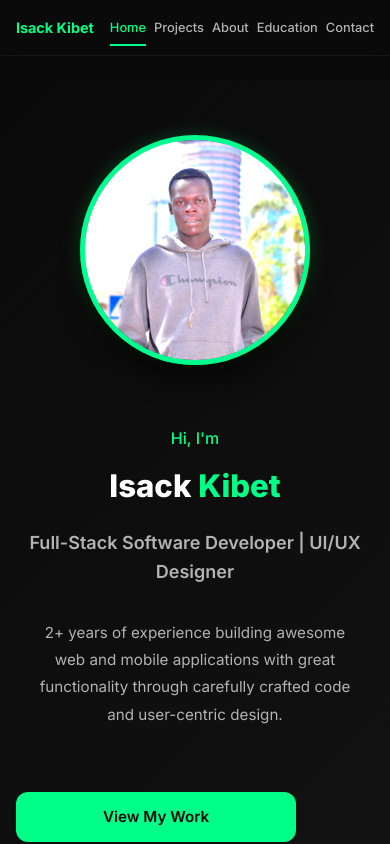
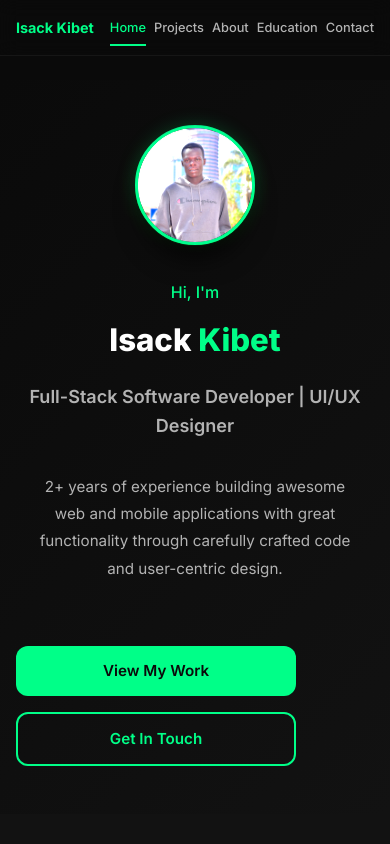
Before and after one commit to isackkibet/isack-profile, a React (Vite) app in the folder portfolio-frontend/: page / in a window 390 px wide. Shown: the top 844 px of the page. Built offline with nearby package versions, Linux system fonts and the light colour scheme; no server answers.

Commit message:
Reposition profile photo for better mobile visibility and layout

```diff
--- a/portfolio-frontend/src/components/sections/Hero.css
+++ b/portfolio-frontend/src/components/sections/Hero.css
@@ -147,6 +147,24 @@
   background: linear-gradient(135deg, var(--color-surface) 0%, var(--color-bg-secondary) 100%);
 }
 
+.profile-photo-mobile {
+  display: none;
+  margin-bottom: var(--spacing-lg);
+}
+
+.profile-photo-mobile .profile-photo {
+  width: 120px;
+  height: 120px;
+  margin: 0 auto;
+  border-width: 3px;
+}
+
+.profile-photo-mobile .profile-photo img {
+  width: 100%;
+  height: 100%;
+  object-fit: cover;
+}
+
 .profile-glow {
   position: absolute;
   width: 400px;
@@ -270,6 +288,14 @@
     font-size: 0.95rem;
   }
 
+  .profile-photo-mobile {
+    display: block;
+  }
+
+  .hero-visual {
+    display: none;
+  }
+
   .profile-photo-container {
     width: 250px;
     height: 250px;
--- a/portfolio-frontend/src/components/sections/Hero.jsx
+++ b/portfolio-frontend/src/components/sections/Hero.jsx
@@ -31,6 +31,21 @@ const Hero = () => {
         animate="visible"
       >
         <motion.div className="hero-text" variants={itemVariants}>
+          <motion.div className="profile-photo-mobile">
+            <div className="profile-photo">
+              <img
+                src="/profile.jpg"
+                alt="Isack Kibet"
+                loading="eager"
+                decoding="async"
+                onError={(e) => {
+                  e.target.style.display = 'none';
+                  e.target.parentElement.innerHTML = '<div class="profile-placeholder">IK</div>';
+                }}
+              />
+            </div>
+          </motion.div>
+
           <motion.p className="hero-greeting">Hi, I'm</motion.p>
           <motion.h1 className="hero-name">
             Isack <span className="text-accent">Kibet</span>
```
